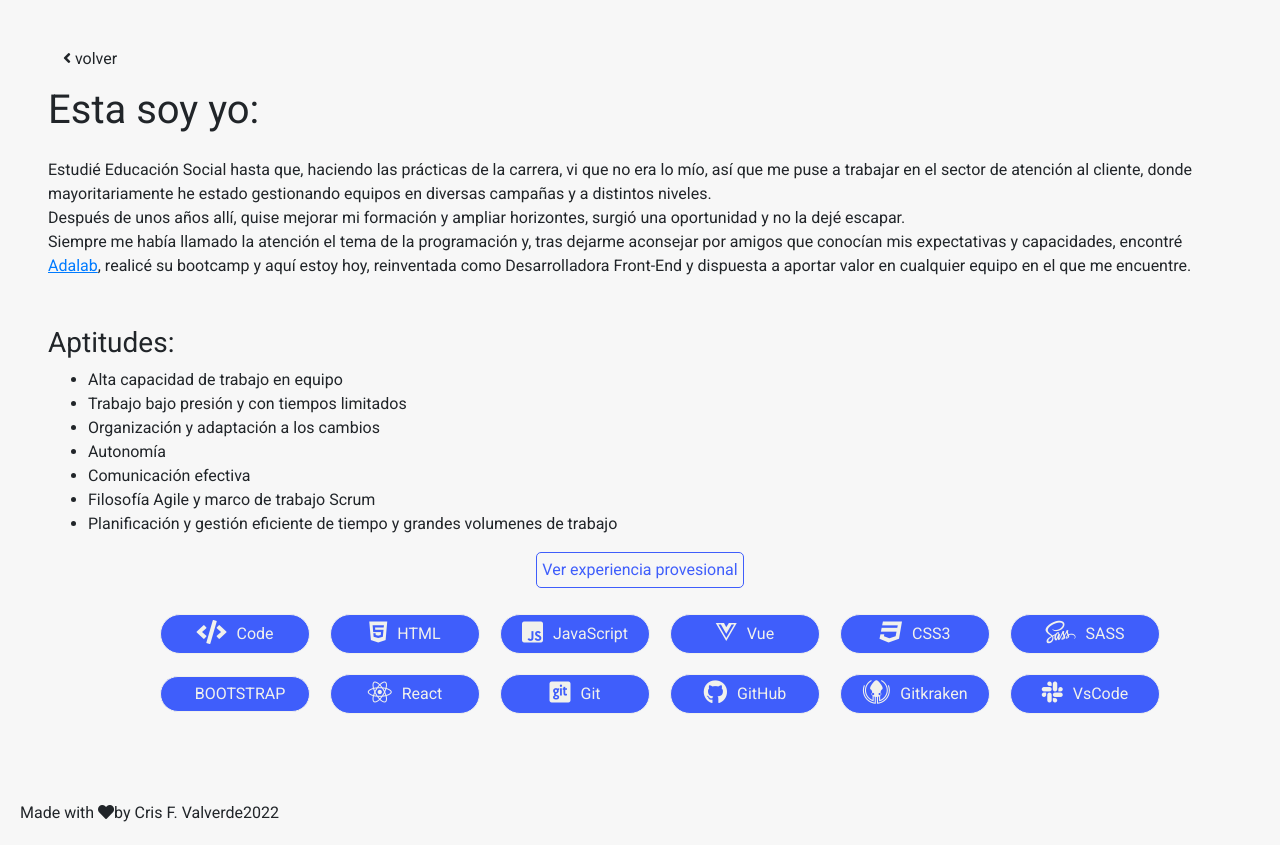
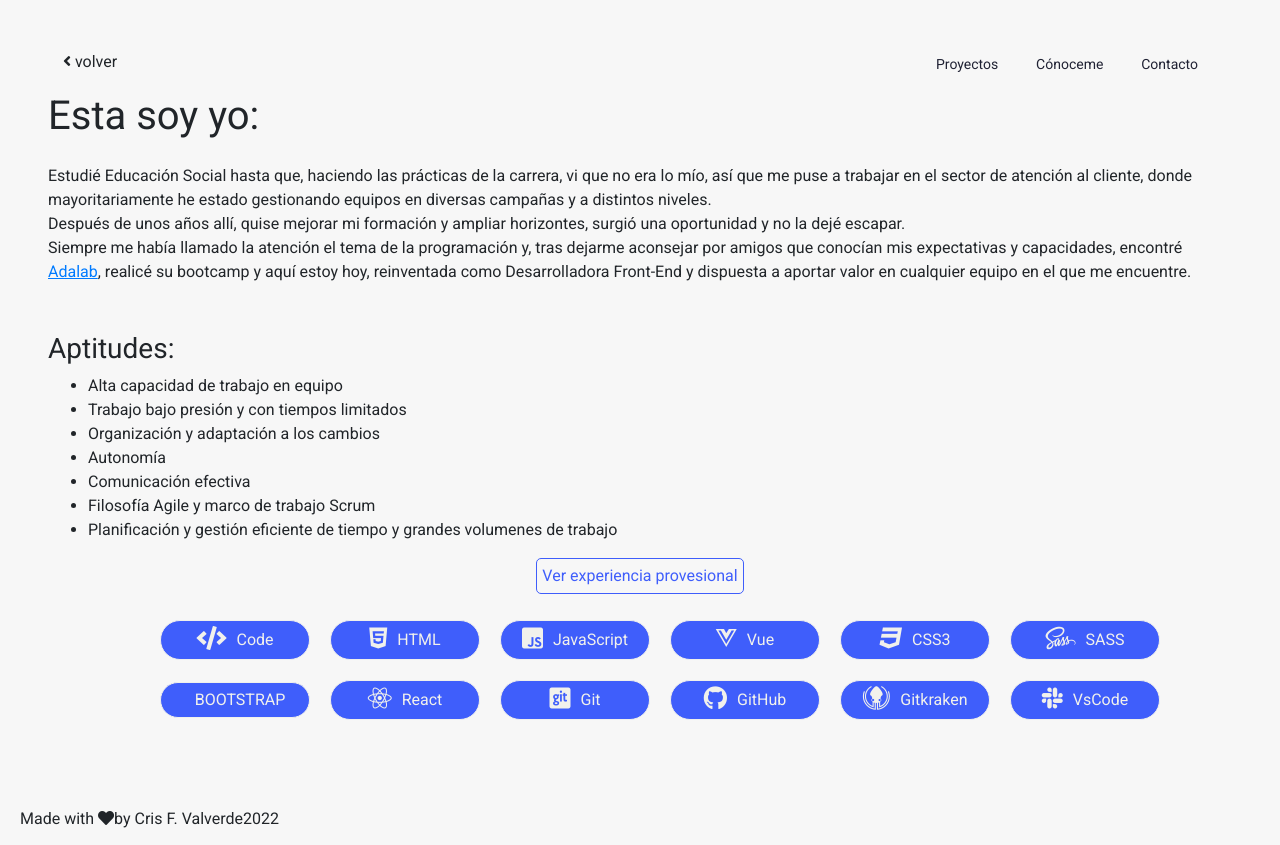
Before and after one commit to CriSFV/me_vuejs, a Nuxt app: page /aboutme in a window 1280 px wide. Built offline with nearby package versions, Linux system fonts and the light colour scheme; some icons are missing; a web font is replaced by a local one.

Commit message:
change links menu

```diff
--- a/assets/styles/header.sass
+++ b/assets/styles/header.sass
@@ -48,6 +48,7 @@
     margin: 0.3rem
     width: fit-content
     transition: transform ease 1s
+    margin: auto
 
 .header__link a
     color: $principal-dark
--- a/assets/styles/main.sass
+++ b/assets/styles/main.sass
@@ -25,7 +25,7 @@ body
   &:hover
     background-color: $principal-dark
     color: $principal-light !important
-.btn-secondary
+.secondary-btn
   padding: 5px
   background-color: transparent
   border-radius: 5px
@@ -54,3 +54,10 @@ body
   align-items: center
 .right
   text-align: right
+.responsive_sm
+  @media (min-width: 576px)
+    display: none
+.responsive_md
+  display: none
+  @media (min-width: 576px)
+    display: flex
--- a/components/Aboutme.vue
+++ b/components/Aboutme.vue
@@ -44,7 +44,7 @@
         <button
           v-show="showExperience"
           @click.prevent="showProfessionalExperience"
-          class="btn-secondary"
+          class="secondary-btn"
         >
           Ver experiencia provesional
         </button>
--- a/components/Navigation/goback.vue
+++ b/components/Navigation/goback.vue
@@ -3,6 +3,43 @@
     <span @click="goBack" class="goBack">
       <i class="fas fa-angle-left" /> volver
     </span>
+    <div class="responsive_sm">
+      <b-button v-b-toggle.sidebar-1 class="boton_menu">Menu</b-button>
+      <b-sidebar id="sidebar-1" title="Menu" shadow>
+        <ul class="list_decoration links_container_sm">
+          <li class="header__link">
+            <span
+              ><a href="/projects" class="nav_link_header"> Proyectos </a></span
+            >
+          </li>
+          <li class="header__link">
+            <span
+              ><a href="/aboutme" class="nav_link_header"> Cónoceme </a></span
+            >
+          </li>
+          <li class="header__link">
+            <span
+              ><a href="/contact" class="nav_link_header"> Contacto </a></span
+            >
+          </li>
+        </ul>
+      </b-sidebar>
+    </div>
+    <div class="responsive_md">
+      <ul class="list_decoration links_container">
+        <li class="header__link">
+          <span
+            ><a href="/projects" class="nav_link_header"> Proyectos </a></span
+          >
+        </li>
+        <li class="header__link">
+          <span><a href="/aboutme" class="nav_link_header"> Cónoceme </a></span>
+        </li>
+        <li class="header__link">
+          <span><a href="/contact" class="nav_link_header"> Contacto </a></span>
+        </li>
+      </ul>
+    </div>
   </section>
 </template>
 
@@ -19,9 +56,30 @@ export default {
 
 
 <style lang="sass">
+.nav_link_header
+  font-size: 14px
 .goBack_container
   text-align: initial
-
+  display: flex
+  justify-content: space-between
+  align-items: center
 .goBack:hover
   cursor: pointer
+.links_container
+  display: flex
+  width: 300px
+.links_container_sm
+  display: flex
+  flex-direction: column
+.b-sidebar
+  width: 160px !important
+.boton_menu
+  background-color: transparent
+  border: 1px solid #202234
+  border-radius: 5px
+  color: #202234
+  padding: 0 5px
+  &:hover
+    background-color: #202234
+    color: white
 </style>
```
